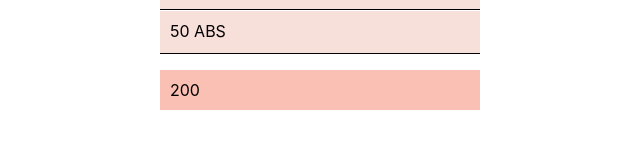
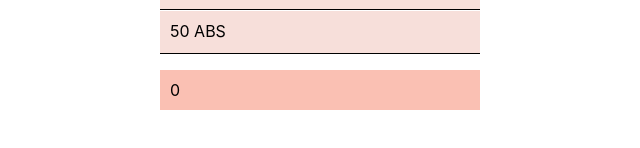
Before and after one commit to kapit4n/timer-p, a React (Create React App) app: page / in a window 1280 px wide. Shown: the part 378-526 px from the top of the page, without its empty margins (0-640 px from the left). Built offline with nearby package versions, Linux system fonts and the light colour scheme.

Commit message:
More logic to handle the inputs

```diff
--- a/src/comp/sprint-input.js
+++ b/src/comp/sprint-input.js
@@ -1,8 +1,8 @@
 export default function ({ value, setValue, addValue }) {
     return (
         <div style={{ marginBottom: '1rem', width: '20rem' }}>
-            <input value={value} style={{ width: '16rem', height: '2rem', backgroundColor: '#FBEBE7' }} onChange={e => setValue(e.target.value)} />
-            <button style={{ width: '3.2rem', height: '2.4rem', backgroundColor: '#FAC0B3' }} onClick={addValue}>ADD</button>
+            <input value={value} style={{ width: '16rem', height: '2rem', backgroundColor: '#FBEBE7' }} onChange={e => setValue(e.target.value)} type="number"/>
+            <button style={{ width: '3.2rem', height: '2.4rem', backgroundColor: '#FAC0B3' }} disabled={!value} onClick={addValue}>ADD</button>
         </div>
     )
 }
--- a/src/containers/main-container.js
+++ b/src/containers/main-container.js
@@ -6,19 +6,30 @@ import SprintList from "../comp/sprint-list";
 const PUSH_UPS = "PUSH UPS"
 const ABS = "ABS"
 
-const cats_cals = { PUSH_UPS: 10, "ABS": "5" }
+const cats_cals = { 'PUSH UPS': 10, "ABS": 5 }
 
 export default function () {
-    const [inValue, setInValue] = useState('30');
-    const [categories, setCategories] = useState([{ name: PUSH_UPS }, { name: ABS }])
+    const [inValue, setInValue] = useState(30);
+    const [categories] = useState([{ name: PUSH_UPS }, { name: ABS }])
     const [selectedCategory, setSelectedCategory] = useState(PUSH_UPS)
     const [sprints, setSprints] = useState([{ qty: 20, cat: PUSH_UPS }, { qty: 50, cat: ABS }])
-    const [total, setTotal] = useState({ PUSH_UPS: { qty: 20 }, })
+    const [totalValue, setTotalValue] = useState(0);
 
     const addValue = (e) => {
-        console.log(selectedCategory)
-        setSprints(sps => [...sps, { qty: inValue, cat: selectedCategory }])
+        const sprintsAll = [...sprints, { qty: inValue, cat: selectedCategory }]
+        setSprints(sprintsAll)
         setInValue('')
+        updateTotal(sprintsAll)
+    }
+
+    const updateTotal = (sprintsAll) => {
+        const totalAll = { "PUSH UPS": { qty: 0 }, ABS: { qty: 0} }
+        sprintsAll.forEach(s => {
+            totalAll[s.cat].qty += Number(s.qty)
+        })
+
+        const ss = Object.keys(totalAll).reduce((acc, curr) => acc + cats_cals[curr] * totalAll[curr].qty, 0)
+        setTotalValue(ss)
     }
 
     return (
@@ -26,7 +37,7 @@ export default function () {
             <h1>WORKOUT PLUS</h1>
             <SprintInput addValue={addValue} value={inValue} setValue={setInValue} />
             <CategoryList categories={categories} selectedCategory={selectedCategory} setSelectedCategory={setSelectedCategory}></CategoryList>
-            <SprintList sprints={sprints} total={Object.keys(total).reduce((acc, curr) => acc + cats_cals[curr] * total[curr].qty, 0)} />
+            <SprintList sprints={sprints} total={totalValue} />
         </div>
     )
 }
```
